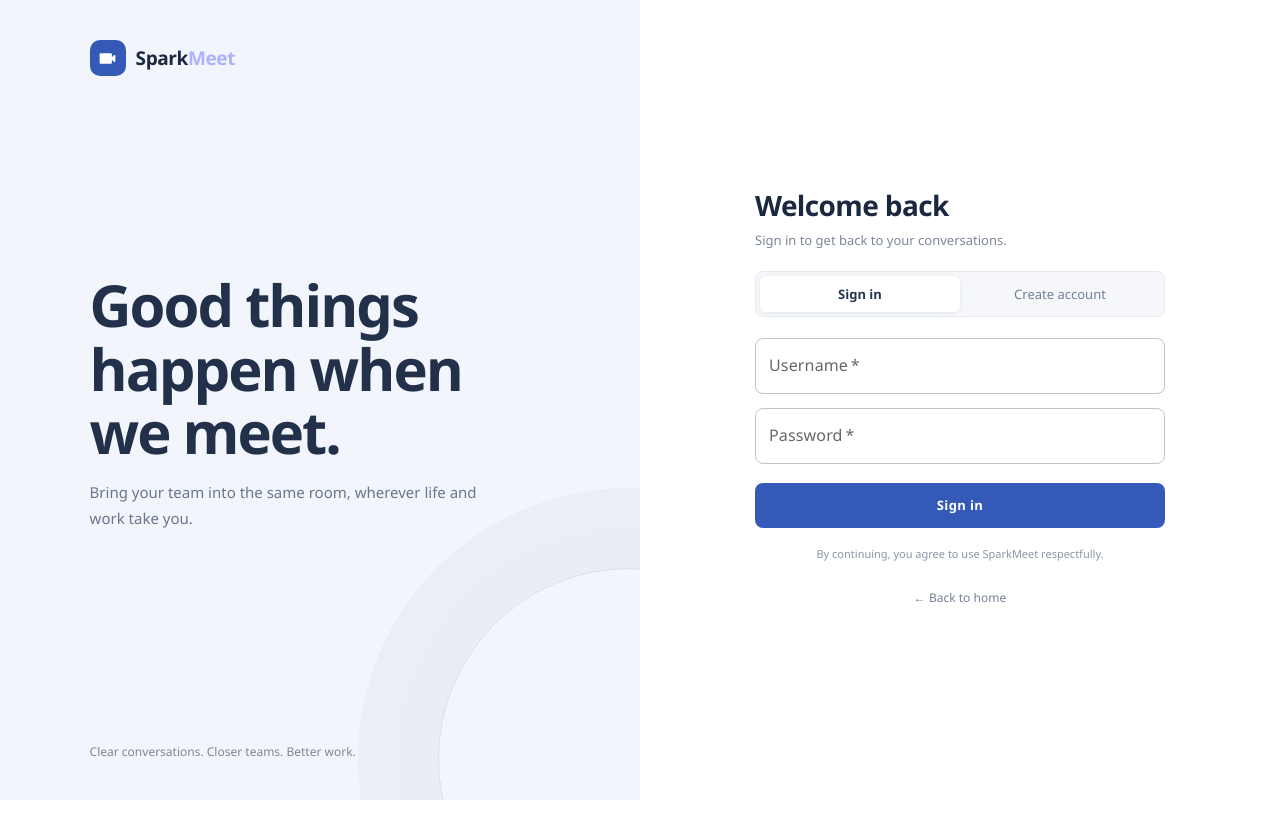
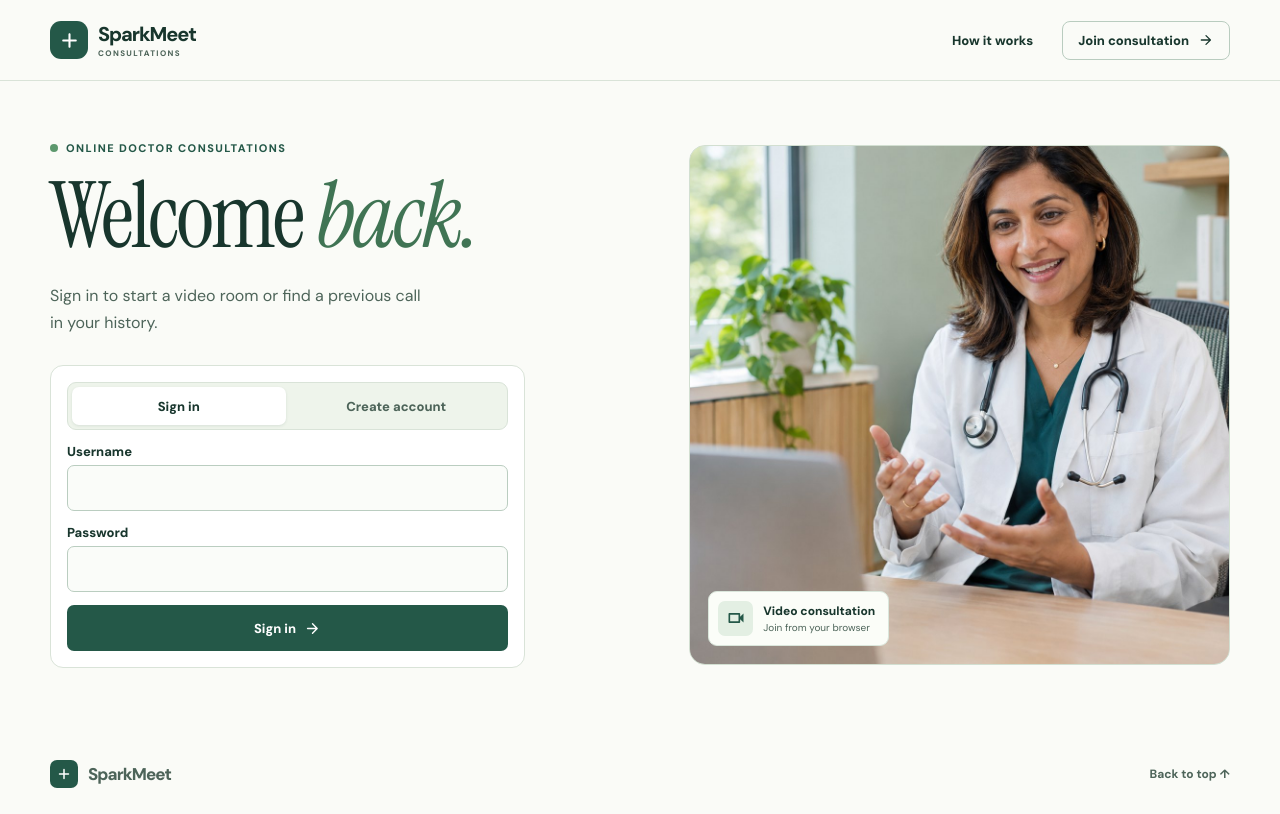
Before and after one commit to Zeeshan-X11/Spark-Modern-Meeting-Experience, a React (Create React App) app in the folder frontend/: page /auth in a window 1280 px wide. Built offline with nearby package versions, Linux system fonts and the light colour scheme; no server answers.

Commit message:
Match authentication to the consultation landing page

```diff
--- a/frontend/src/pages/authentication.jsx
+++ b/frontend/src/pages/authentication.jsx
@@ -1,65 +1,96 @@
-import React from 'react';
-import { useNavigate } from 'react-router-dom';
+import React, { useContext, useState } from 'react';
+import ArrowForwardRoundedIcon from '@mui/icons-material/ArrowForwardRounded';
 import { AuthContext } from '../contexts/AuthContext';
-import { Button, Snackbar, TextField } from '@mui/material';
-import VideocamRoundedIcon from '@mui/icons-material/VideocamRounded';
+import { ConsultationLayout, ConsultationVisual } from './consultationLayout';
 
 export default function Authentication() {
-  const [username, setUsername] = React.useState('');
-  const [password, setPassword] = React.useState('');
-  const [name, setName] = React.useState('');
-  const [error, setError] = React.useState('');
-  const [message, setMessage] = React.useState('');
-  const [formState, setFormState] = React.useState(0);
-  const [open, setOpen] = React.useState(false);
-  const [loading, setLoading] = React.useState(false);
-  const { handleRegister, handleLogin } = React.useContext(AuthContext);
-  const navigate = useNavigate();
+  const [username, setUsername] = useState('');
+  const [password, setPassword] = useState('');
+  const [name, setName] = useState('');
+  const [error, setError] = useState('');
+  const [message, setMessage] = useState('');
+  const [isRegistering, setIsRegistering] = useState(false);
+  const [loading, setLoading] = useState(false);
+  const { handleRegister, handleLogin } = useContext(AuthContext);
 
-  const selectMode = mode => { setFormState(mode); setError(''); };
-  const handleAuth = async event => {
+  function selectMode(register) {
+    setIsRegistering(register);
+    setError('');
+    setMessage('');
+  }
+
+  async function handleAuth(event) {
     event.preventDefault();
     setError('');
-    if (!username.trim() || !password || (formState === 1 && !name.trim())) {
+    setMessage('');
+    if (!username.trim() || !password || (isRegistering && !name.trim())) {
       setError('Please complete all required fields.');
       return;
     }
+
     setLoading(true);
     try {
-      if (formState === 0) {
-        await handleLogin(username.trim(), password);
-      } else {
+      if (isRegistering) {
         const result = await handleRegister(name.trim(), username.trim(), password);
         setMessage(result || 'Your account is ready. Please sign in.');
-        setOpen(true);
-        setFormState(0);
+        setIsRegistering(false);
         setPassword('');
+      } else {
+        await handleLogin(username.trim(), password);
       }
     } catch (err) {
       setError(err?.response?.data?.message || 'We couldn’t complete that request. Please try again.');
-    } finally { setLoading(false); }
-  };
+    } finally {
+      setLoading(false);
+    }
+  }
 
-  return <main className="authPage">
-    <section className="authShowcase">
-      <div className="brand"><span className="brandMark"><VideocamRoundedIcon /></span><span>Spark<span style={{color:'#aeb1ff'}}>Meet</span></span></div>
-      <div className="authPitch"><h1>Good things happen when we meet.</h1><p>Bring your team into the same room, wherever life and work take you.</p></div>
-      <div className="authQuote">Clear conversations. Closer teams. Better work.</div>
-    </section>
-    <section className="authFormSide"><div className="authCard">
-      <h2>{formState === 0 ? 'Welcome back' : 'Create your account'}</h2>
-      <p className="authSub">{formState === 0 ? 'Sign in to get back to your conversations.' : 'A few details and you’re ready to meet.'}</p>
-      <div className="authTabs"><button className={formState === 0 ? 'active' : ''} onClick={() => selectMode(0)}>Sign in</button><button className={formState === 1 ? 'active' : ''} onClick={() => selectMode(1)}>Create account</button></div>
-      <form onSubmit={handleAuth}>
-        {formState === 1 && <TextField margin="normal" required fullWidth label="Full name" autoComplete="name" value={name} onChange={e => setName(e.target.value)} />}
-        <TextField margin="normal" required fullWidth label="Username" autoComplete="username" value={username} onChange={e => setUsername(e.target.value)} />
-        <TextField margin="normal" required fullWidth label="Password" type="password" autoComplete={formState === 0 ? 'current-password' : 'new-password'} value={password} onChange={e => setPassword(e.target.value)} />
-        {error && <p className="authError" role="alert">{error}</p>}
-        <Button type="submit" fullWidth variant="contained" disabled={loading}>{loading ? 'Please wait…' : formState === 0 ? 'Sign in' : 'Create account'}</Button>
-        <p className="homeFootnote" style={{textAlign:'center', marginTop:18}}>By continuing, you agree to use SparkMeet respectfully.</p>
-      </form>
-      <button className="backHome" style={{marginTop:18}} onClick={() => navigate('/')}>← Back to home</button>
-    </div></section>
-    <Snackbar open={open} autoHideDuration={4000} message={message} onClose={() => setOpen(false)} />
-  </main>;
+  return (
+    <ConsultationLayout accountPage>
+      <section className="consultation-width consultation-hero" aria-labelledby="consultation-account-title">
+        <div className="consultation-intro">
+          <p className="consultation-kicker"><span /> Online doctor consultations</p>
+          <h1 id="consultation-account-title">
+            {isRegistering ? <>Create an <em>account.</em></> : <>Welcome <em>back.</em></>}
+          </h1>
+          <p className="consultation-description">
+            {isRegistering
+              ? 'Create your SparkMeet account to start a video room and keep track of your calls.'
+              : 'Sign in to start a video room or find a previous call in your history.'}
+          </p>
+
+          <form className="consultation-form consultation-auth-form" onSubmit={handleAuth} aria-busy={loading}>
+            <div className="consultation-auth-modes" role="group" aria-label="Account action">
+              <button type="button" aria-pressed={!isRegistering} disabled={loading} onClick={() => selectMode(false)}>Sign in</button>
+              <button type="button" aria-pressed={isRegistering} disabled={loading} onClick={() => selectMode(true)}>Create account</button>
+            </div>
+
+            {isRegistering && (
+              <div>
+                <label htmlFor="consultation-name">Full name</label>
+                <input id="consultation-name" name="name" autoComplete="name" required value={name} onChange={event => setName(event.target.value)} />
+              </div>
+            )}
+            <div>
+              <label htmlFor="consultation-username">Username</label>
+              <input id="consultation-username" name="username" autoComplete="username" autoCapitalize="none" spellCheck={false} required value={username} onChange={event => setUsername(event.target.value)} />
+            </div>
+            <div>
+              <label htmlFor="consultation-password">Password</label>
+              <input id="consultation-password" name="password" type="password" autoComplete={isRegistering ? 'new-password' : 'current-password'} required value={password} onChange={event => setPassword(event.target.value)} />
+            </div>
+
+            {message && <p className="consultation-auth-feedback" role="status">{message}</p>}
+            {error && <p className="consultation-error consultation-auth-feedback" role="alert">{error}</p>}
+            <button type="submit" disabled={loading}>
+              {loading ? 'Please wait…' : isRegistering ? 'Create account' : 'Sign in'}
+              <ArrowForwardRoundedIcon />
+            </button>
+          </form>
+        </div>
+
+        <ConsultationVisual />
+      </section>
+    </ConsultationLayout>
+  );
 }
--- a/frontend/src/pages/consultation.css
+++ b/frontend/src/pages/consultation.css
@@ -125,6 +125,33 @@
 .consultation-form > p { margin: 8px 0 0; color: var(--consult-muted); font-size: 11px; }
 .consultation-form > .consultation-error { color: #963e3e; }
 
+.consultation-auth-form { display: grid; gap: 13px; }
+.consultation-auth-form input { width: 100%; }
+.consultation-auth-form label { margin-bottom: 5px; }
+.consultation-auth-modes {
+  display: grid;
+  grid-template-columns: repeat(2, minmax(0, 1fr));
+  gap: 4px;
+  padding: 4px;
+  border: 1px solid var(--consult-line);
+  border-radius: 9px;
+  background: #eef4eb;
+}
+.consultation-auth-modes button {
+  min-height: 38px;
+  padding-inline: 5px;
+  background: transparent;
+  color: var(--consult-muted);
+}
+.consultation-auth-modes button:hover { background: #e3efe3; }
+.consultation-auth-modes button[aria-pressed="true"] {
+  background: #fff;
+  color: var(--consult-ink);
+  box-shadow: 0 1px 3px #18362d1a;
+}
+.consultation-auth-form button:disabled { opacity: .65; cursor: wait; }
+.consultation-auth-form > .consultation-auth-feedback { margin: 0; font-size: 13px; line-height: 1.4; }
+
 .consultation-visual {
   position: relative;
   min-width: 0;
--- /dev/null
+++ b/frontend/src/pages/consultationLayout.jsx
@@ -0,0 +1,49 @@
+import React from 'react';
+import { Link } from 'react-router-dom';
+import AddRoundedIcon from '@mui/icons-material/AddRounded';
+import ArrowForwardRoundedIcon from '@mui/icons-material/ArrowForwardRounded';
+import VideocamOutlinedIcon from '@mui/icons-material/VideocamOutlined';
+import './consultation.css';
+
+export function ConsultationLayout({ children, accountPage = false }) {
+  return (
+    <div id="top" className="consultation-page">
+      <header className="consultation-header">
+        <div className="consultation-width consultation-header-inner">
+          <Link className="consultation-brand" to="/" aria-label="SparkMeet home">
+            <span className="consultation-brand-icon"><AddRoundedIcon /></span>
+            <span>SparkMeet <small>CONSULTATIONS</small></span>
+          </Link>
+          <nav aria-label="Main navigation">
+            <a className="consultation-help" href={accountPage ? '/#how-it-works' : '#how-it-works'}>How it works</a>
+            <Link className="consultation-sign-in" to={accountPage ? '/' : '/auth'}>
+              {accountPage ? 'Join consultation' : 'Sign in'} <ArrowForwardRoundedIcon />
+            </Link>
+          </nav>
+        </div>
+      </header>
+
+      <main>{children}</main>
+
+      <footer className="consultation-width consultation-footer">
+        <Link className="consultation-brand" to="/">
+          <span className="consultation-brand-icon"><AddRoundedIcon /></span>
+          SparkMeet
+        </Link>
+        <a href="#top">Back to top ↑</a>
+      </footer>
+    </div>
+  );
+}
+
+export function ConsultationVisual() {
+  return (
+    <figure className="consultation-visual">
+      <img src={process.env.PUBLIC_URL + '/doctor-video-consultation.jpg'} alt="A doctor speaking with a patient over a laptop video call" />
+      <figcaption>
+        <span className="consultation-video-icon"><VideocamOutlinedIcon /></span>
+        <span><strong>Video consultation</strong><small>Join from your browser</small></span>
+      </figcaption>
+    </figure>
+  );
+}
--- a/frontend/src/pages/landing.jsx
+++ b/frontend/src/pages/landing.jsx
@@ -1,11 +1,10 @@
 import React, { useState } from 'react';
-import { Link, useNavigate } from 'react-router-dom';
-import AddRoundedIcon from '@mui/icons-material/AddRounded';
+import { useNavigate } from 'react-router-dom';
 import ArrowForwardRoundedIcon from '@mui/icons-material/ArrowForwardRounded';
 import LinkRoundedIcon from '@mui/icons-material/LinkRounded';
 import MicNoneRoundedIcon from '@mui/icons-material/MicNoneRounded';
 import VideocamOutlinedIcon from '@mui/icons-material/VideocamOutlined';
-import './consultation.css';
+import { ConsultationLayout, ConsultationVisual } from './consultationLayout';
 
 const steps = [
   { icon: <LinkRoundedIcon />, title: 'Get your code', copy: 'Have the consultation code shared by your doctor handy.' },
@@ -31,21 +30,7 @@ export default function LandingPage() {
   }
 
   return (
-    <div id="top" className="consultation-page">
-      <header className="consultation-header">
-        <div className="consultation-width consultation-header-inner">
-          <Link className="consultation-brand" to="/" aria-label="SparkMeet home">
-            <span className="consultation-brand-icon"><AddRoundedIcon /></span>
-            <span>SparkMeet <small>CONSULTATIONS</small></span>
-          </Link>
-          <nav aria-label="Main navigation">
-            <a className="consultation-help" href="#how-it-works">How it works</a>
-            <Link className="consultation-sign-in" to="/auth">Sign in <ArrowForwardRoundedIcon /></Link>
-          </nav>
-        </div>
-      </header>
-
-      <main>
+    <ConsultationLayout>
       <section className="consultation-width consultation-hero" aria-labelledby="consultation-title">
         <div className="consultation-intro">
           <p className="consultation-kicker"><span /> Online doctor consultations</p>
@@ -75,13 +60,7 @@ export default function LandingPage() {
           </form>
         </div>
 
-          <figure className="consultation-visual">
-            <img src={process.env.PUBLIC_URL + '/doctor-video-consultation.jpg'} alt="A doctor speaking with a patient over a laptop video call" />
-            <figcaption>
-              <span className="consultation-video-icon"><VideocamOutlinedIcon /></span>
-              <span><strong>Video consultation</strong><small>Join from your browser</small></span>
-            </figcaption>
-          </figure>
+        <ConsultationVisual />
       </section>
 
       <section id="how-it-works" className="consultation-guide" aria-labelledby="consultation-guide-title">
@@ -97,15 +76,6 @@ export default function LandingPage() {
           </ol>
         </div>
       </section>
-      </main>
-
-      <footer className="consultation-width consultation-footer">
-        <Link className="consultation-brand" to="/">
-          <span className="consultation-brand-icon"><AddRoundedIcon /></span>
-          SparkMeet
-        </Link>
-        <a href="#top">Back to top ↑</a>
-      </footer>
-    </div>
+    </ConsultationLayout>
   );
 }
```
Lines whose indentation alone changed are shown as unchanged.
